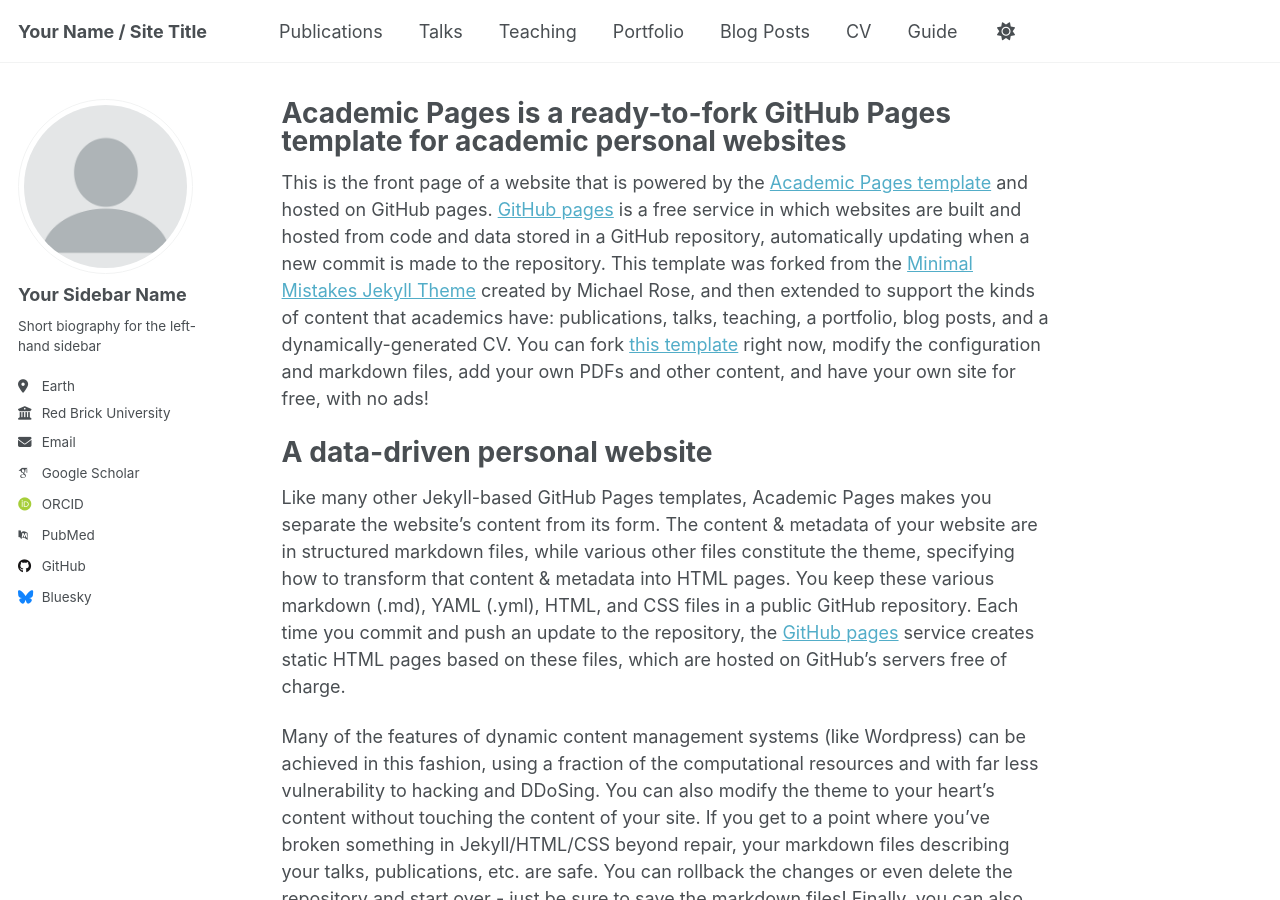
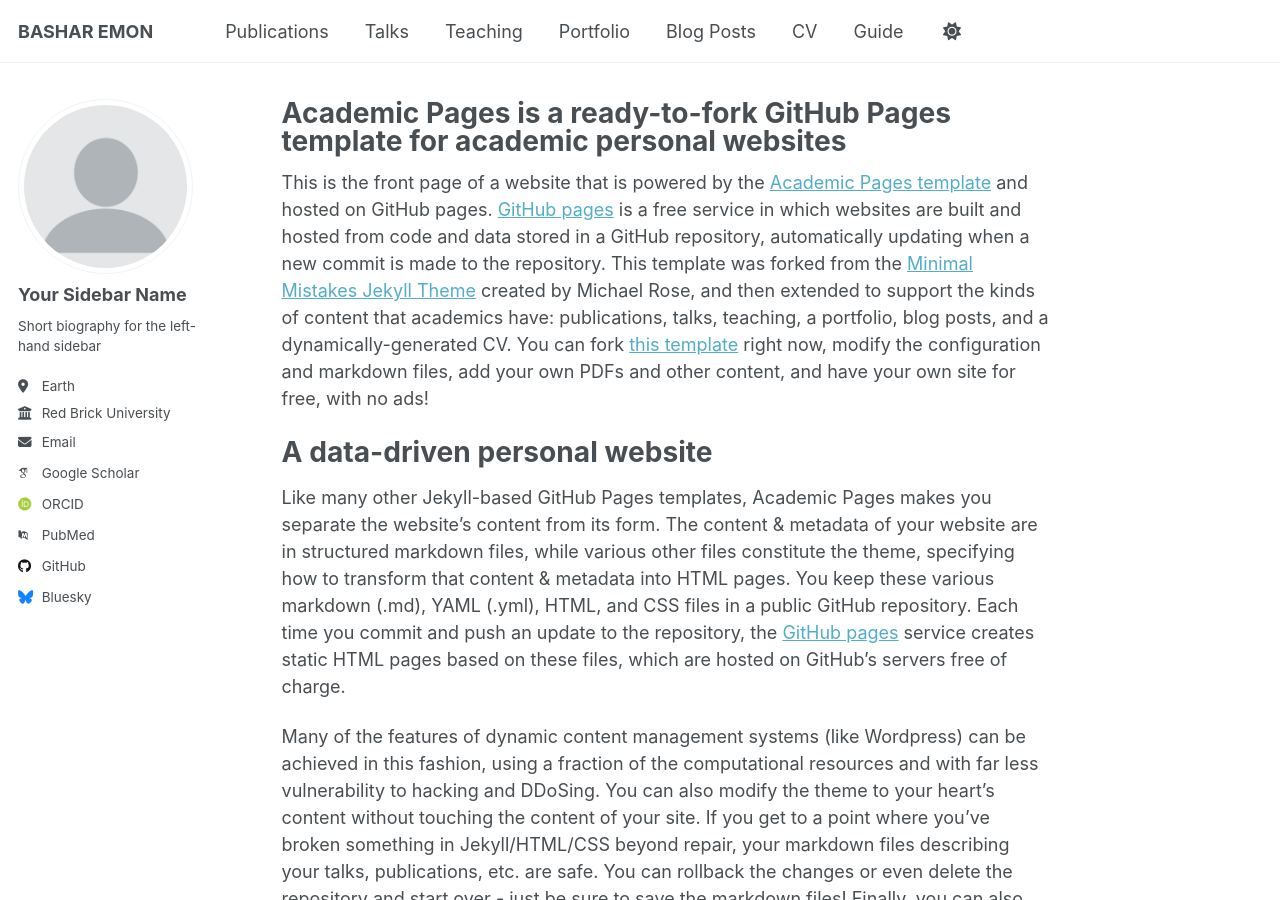
Before and after one commit to BasharEmon/BasharEmon.github.io, a Jekyll site: the page built from _pages/about.md, in a window 1280 px wide and 900 px high. Built offline with Jekyll 4.4.1, drawn with Linux system fonts in a browser that asks for light colours; some web fonts are replaced.

Commit message:
Update _config.yml

```diff
--- a/_config.yml
+++ b/_config.yml
@@ -9,7 +9,7 @@
 # Basic Site Settings
 locale                   : "en-US"
 site_theme               : "default"
-title                    : "Your Name / Site Title"
+title                    : "BASHAR EMON"
 title_separator          : "-"
 name                     : &name "Your Name"
 description              : &description "personal description"
```
